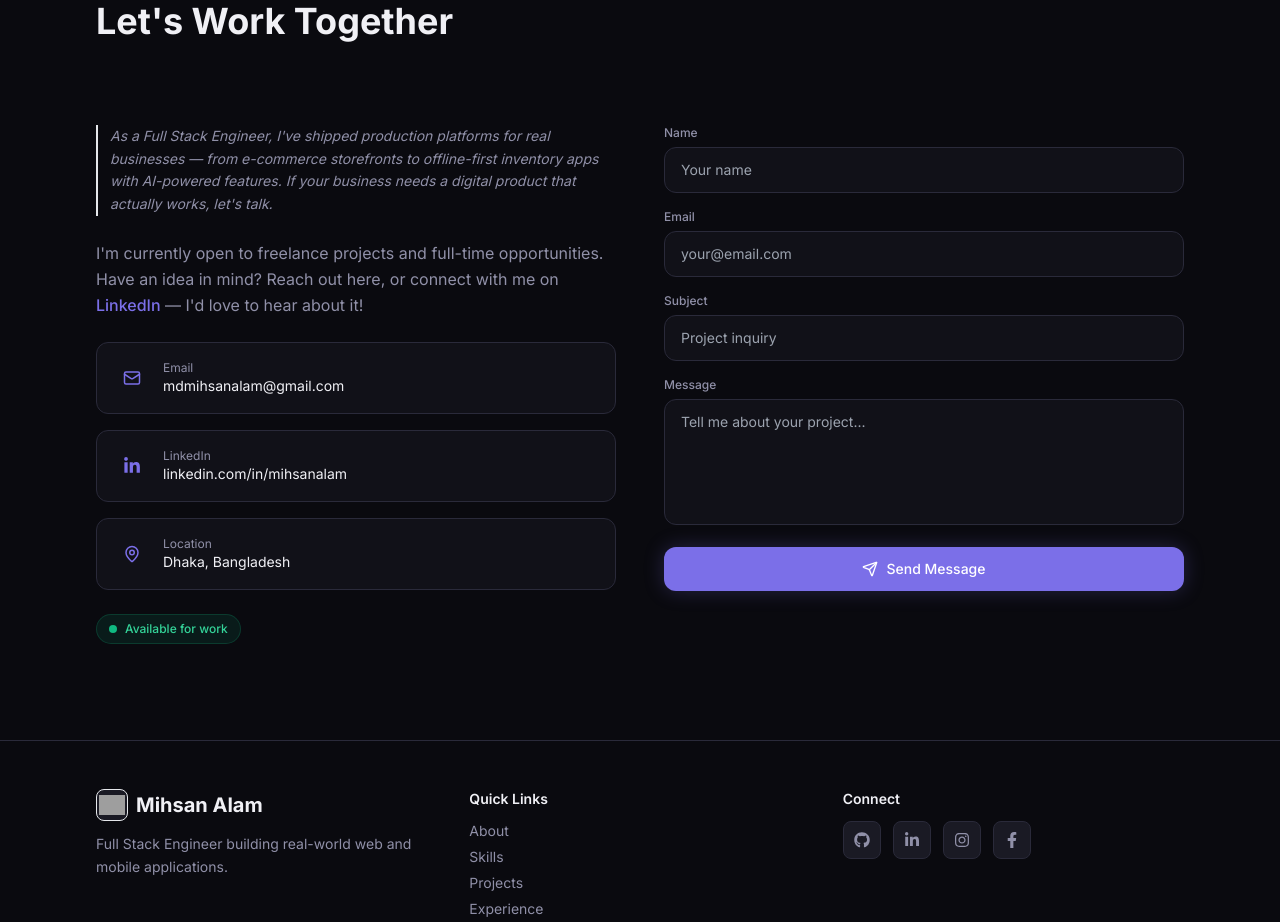
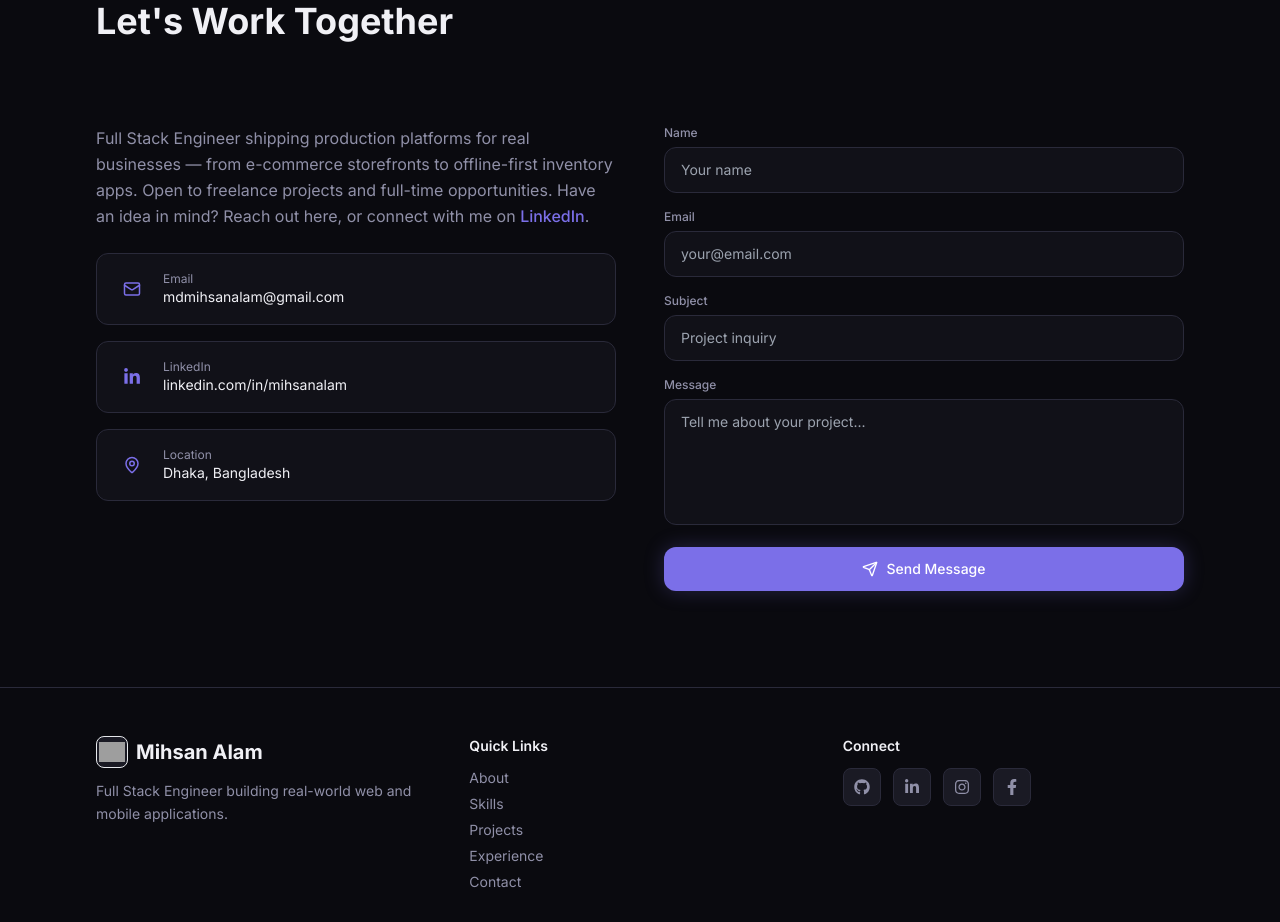
Before and after one commit to mihsanalam/mihsan-portfolio, a Next.js app: page / in a window 1280 px wide. Shown: the part 5960-6882 px from the top of the page. Built offline with nearby package versions, Linux system fonts and the light colour scheme; grey boxes are pictures that could not be loaded.

Commit message:
Contact: remove Available for work badge and condense intro copy

```diff
--- a/src/components/sections/Contact.tsx
+++ b/src/components/sections/Contact.tsx
@@ -67,15 +67,11 @@ export default function Contact() {
         <div className="grid grid-cols-1 lg:grid-cols-2 gap-12">
           {/* Left - Contact Info */}
           <motion.div initial={{ opacity: 0, x: -30 }} whileInView={{ opacity: 1, x: 0 }} viewport={{ once: true }} className="space-y-6">
-            <p className="text-sm text-text-secondary leading-relaxed italic border-l-2 border-accent/40 pl-3">
-              As a Full Stack Engineer, I&apos;ve shipped production platforms for real businesses &mdash;
-              from e-commerce storefronts to offline-first inventory apps with AI-powered features.
-              If your business needs a digital product that actually works, let&apos;s talk.
-            </p>
-
             <p className="text-text-secondary leading-relaxed">
-              I&apos;m currently open to freelance projects and full-time opportunities. Have an idea
-              in mind? Reach out here, or connect with me on{" "}
+              Full Stack Engineer shipping production platforms for real businesses &mdash; from
+              e-commerce storefronts to offline-first inventory apps. Open to freelance projects
+              and full-time opportunities. Have an idea in mind? Reach out here, or connect with
+              me on{" "}
               <a
                 href="https://linkedin.com/in/mihsanalam"
                 target="_blank"
@@ -83,8 +79,8 @@ export default function Contact() {
                 className="text-accent font-medium hover:underline underline-offset-2"
               >
                 LinkedIn
-              </a>{" "}
-              &mdash; I&apos;d love to hear about it!
+              </a>
+              .
             </p>
 
             <div className="space-y-4">
@@ -111,14 +107,6 @@ export default function Contact() {
                   <p className="text-sm text-text-primary">Dhaka, Bangladesh</p>
                 </div>
               </div>
-            </div>
-
-            <div className="inline-flex items-center gap-2 px-3 py-1.5 rounded-full bg-emerald-500/10 border border-emerald-500/20">
-              <span className="relative flex h-2 w-2">
-                <span className="animate-ping absolute inline-flex h-full w-full rounded-full bg-emerald-400 opacity-75" />
-                <span className="relative inline-flex rounded-full h-2 w-2 bg-emerald-500" />
-              </span>
-              <span className="text-xs font-medium text-emerald-600 dark:text-emerald-400">Available for work</span>
             </div>
           </motion.div>
 
```
